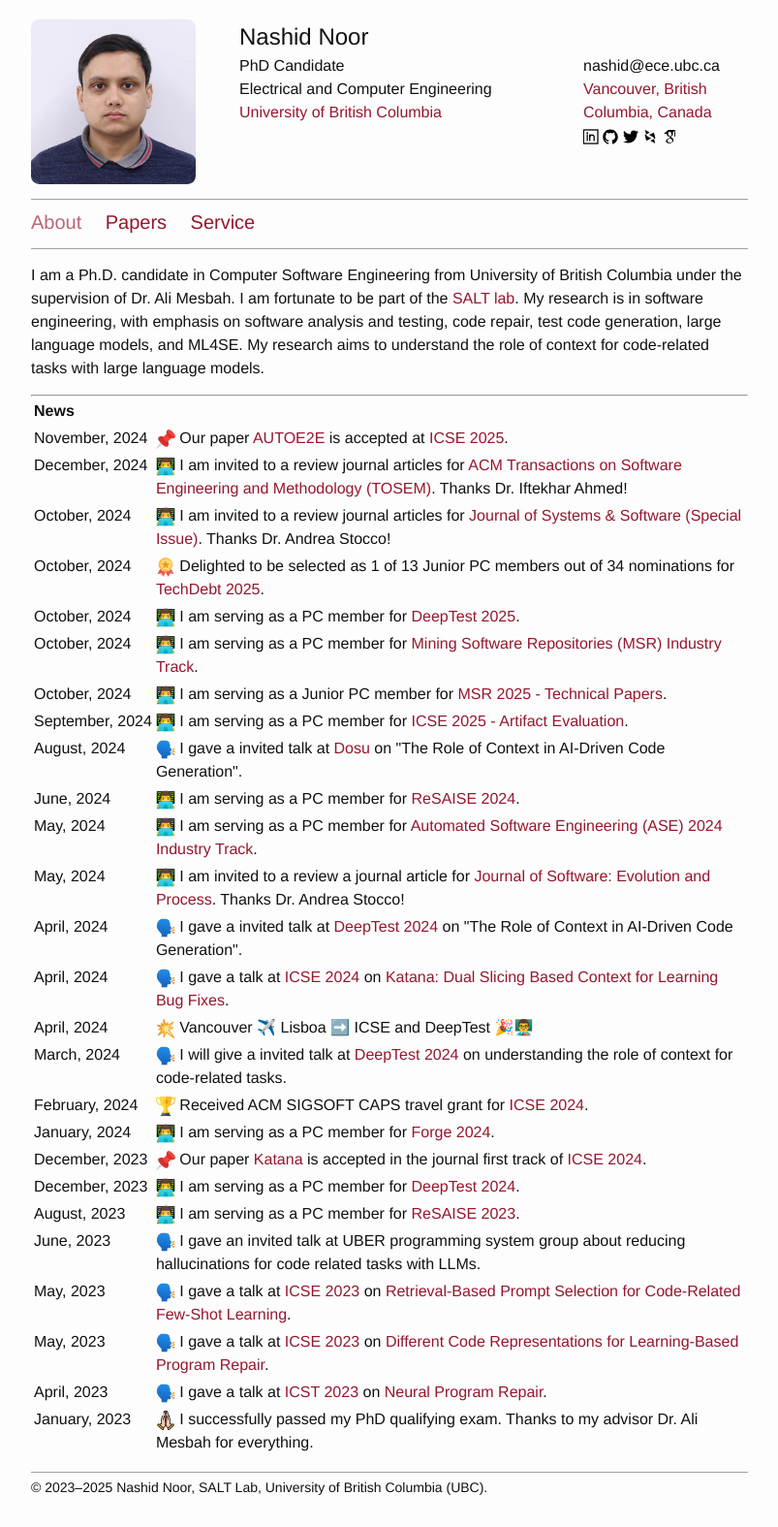
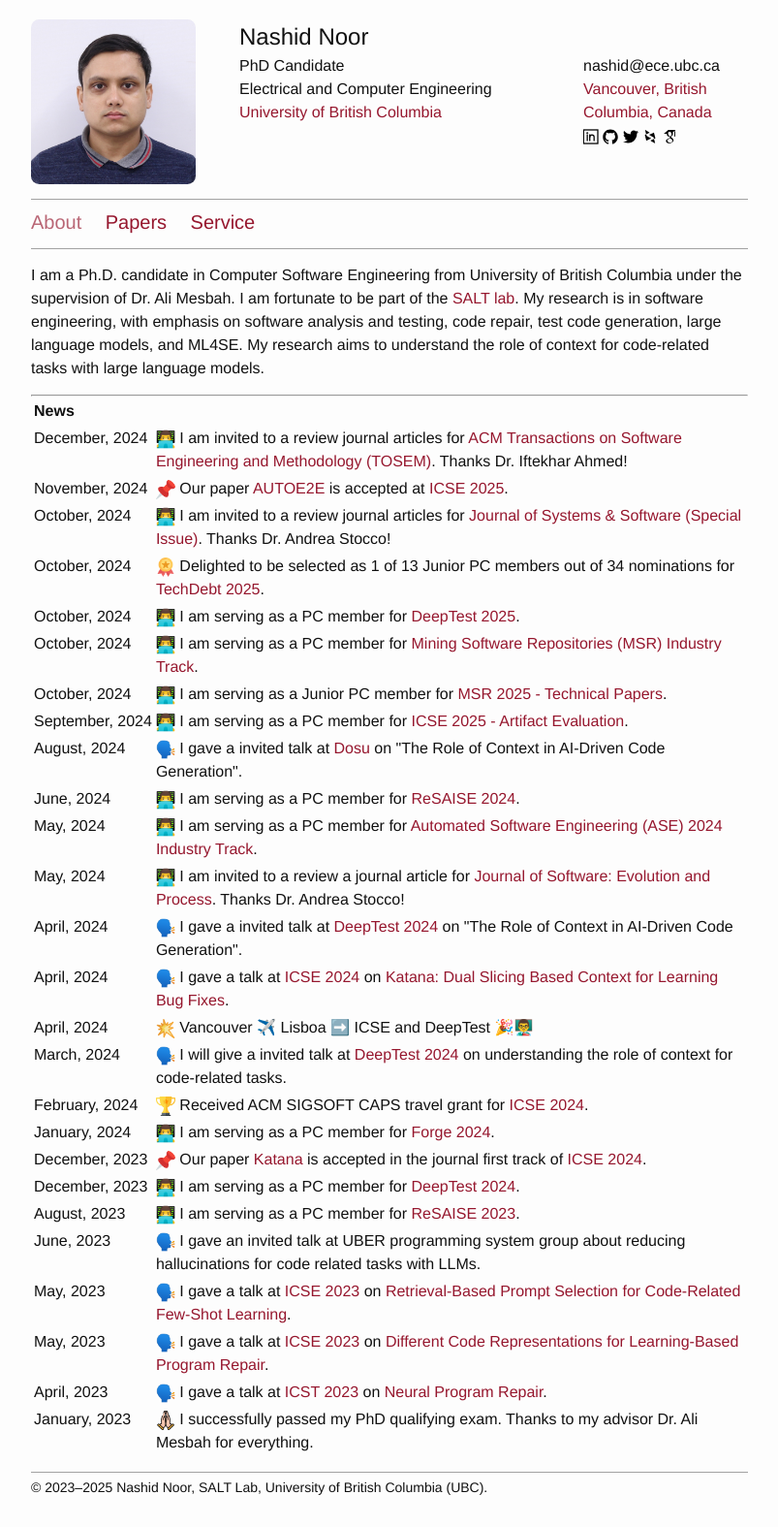
Before and after one commit to nashid/nashid.github.io, a Jekyll site: the page built from index.md, in a window 1280 px wide. Shown: the whole page at 97% size, without its empty margins (238-1041 px from the left). Built offline with Jekyll 4.4.1, drawn with Linux system fonts in a browser that asks for light colours.

```diff
--- a/index.md
+++ b/index.md
@@ -19,13 +19,13 @@
   </tr>
 
   <tr>
-    <td style="vertical-align: top;">November,&nbsp;2024</td>
-    <td><img src="./resources/images/icon-pin.png" width="20" height="20"> Our paper <a href="https://nashid.github.io/resources/papers/autoe2e-arxiv24.pdf">AUTOE2E</a> is accepted at <a href="https://conf.researchr.org/home/icse-2025">ICSE 2025</a>.</td>
+    <td style="vertical-align: top;">December,&nbsp;2024</td>
+    <td><img src="./resources/images/icon-paper-review.png" width="20" height="20"> I am invited to a review journal articles for <a href="https://dl.acm.org/journal/tosem">ACM Transactions on Software Engineering and Methodology (TOSEM)</a>. Thanks Dr. Iftekhar Ahmed!</td>
   </tr>
 
   <tr>
-    <td style="vertical-align: top;">December,&nbsp;2024</td>
-    <td><img src="./resources/images/icon-paper-review.png" width="20" height="20"> I am invited to a review journal articles for <a href="https://dl.acm.org/journal/tosem">ACM Transactions on Software Engineering and Methodology (TOSEM)</a>. Thanks Dr. Iftekhar Ahmed!</td>
+    <td style="vertical-align: top;">November,&nbsp;2024</td>
+    <td><img src="./resources/images/icon-pin.png" width="20" height="20"> Our paper <a href="https://nashid.github.io/resources/papers/autoe2e-arxiv24.pdf">AUTOE2E</a> is accepted at <a href="https://conf.researchr.org/home/icse-2025">ICSE 2025</a>.</td>
   </tr>
 
   <tr>
```
